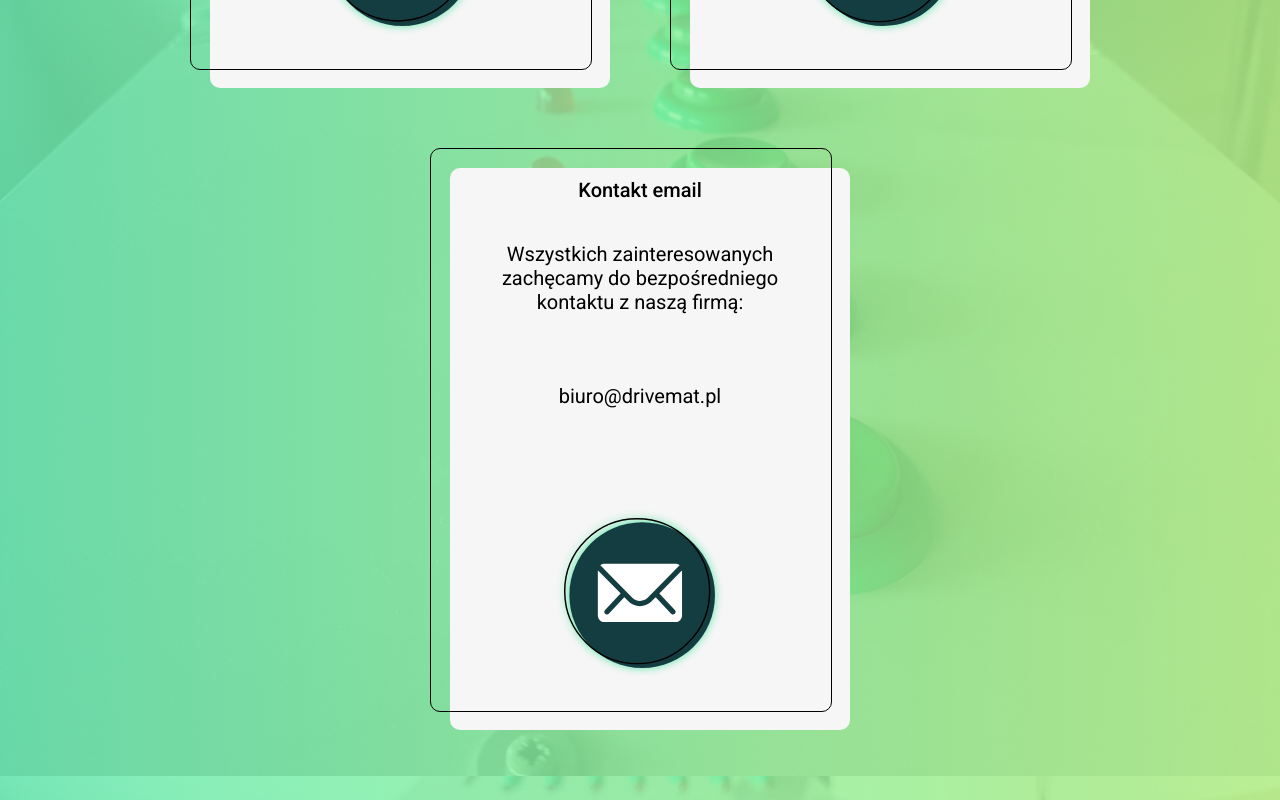
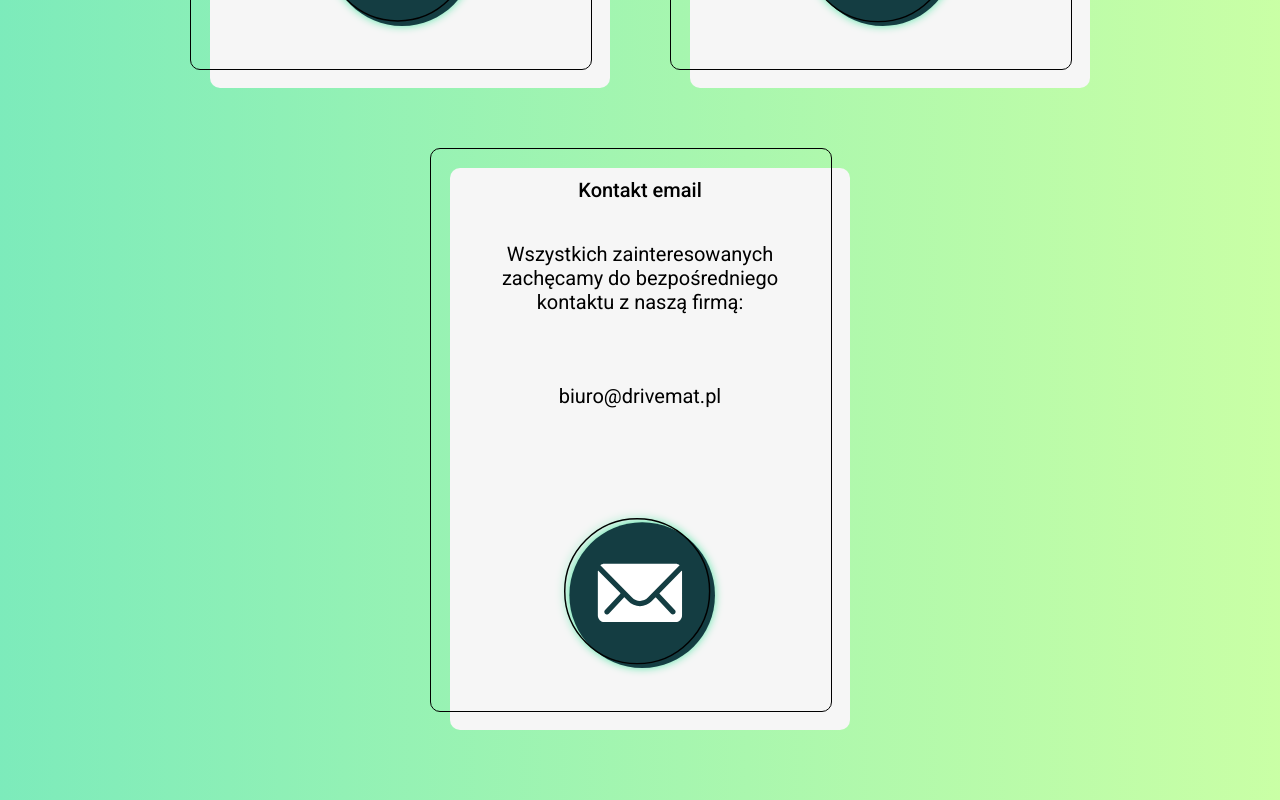
Before and after one commit to mariusz256/badanie, a React (Create React App) app: page /kontakt in a window 1280 px wide. Shown: the part 5944-6744 px from the top of the page. Built offline with nearby package versions, Linux system fonts and the light colour scheme.

Commit message:
bugfix with overflow foooter

```diff
--- a/src/components/Footer/Footer.scss
+++ b/src/components/Footer/Footer.scss
@@ -2,7 +2,7 @@
 
 .Footer {
   position: absolute;
-  width: 100vw;
+  min-width: 100vw;
   height: 10rem;
   background-color: $color-primary;
   bottom: 0;
@@ -10,6 +10,7 @@
   align-items: center;
   font-size: 2rem;
   justify-content: space-around;
+  margin: 0;
 
   &__author {
     float: left;
--- a/src/index.scss
+++ b/src/index.scss
@@ -8,6 +8,8 @@
   -moz-osx-font-smoothing: grayscale;
   font-size: 62.5%;
   box-sizing: border-box;
+
+  overflow-x: hidden;
 
   @media only screen and (max-width: 1200px) {
     font-size: 50%;
@@ -45,5 +47,4 @@
   width: 100%;
   background: $color-primary;
   background: $linear-gradient-2;
-  background-size: cover;
 }
```
